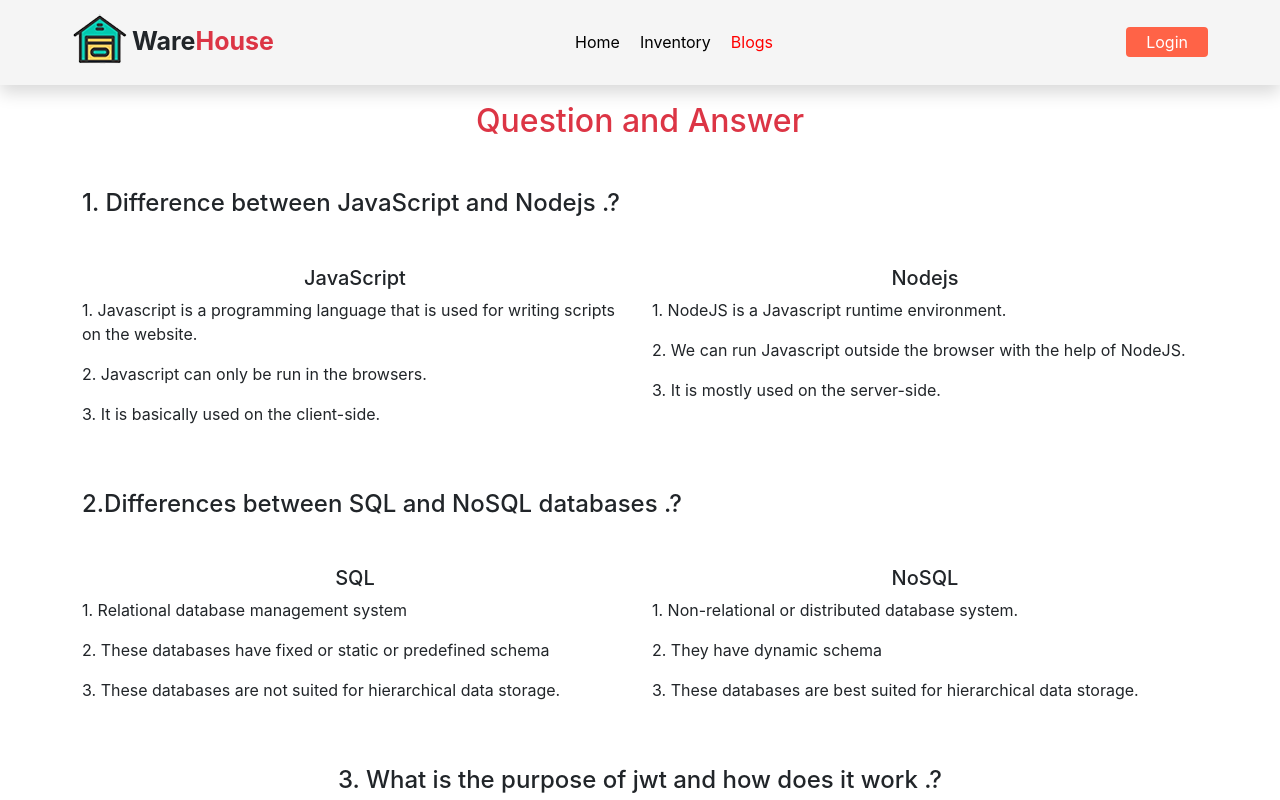
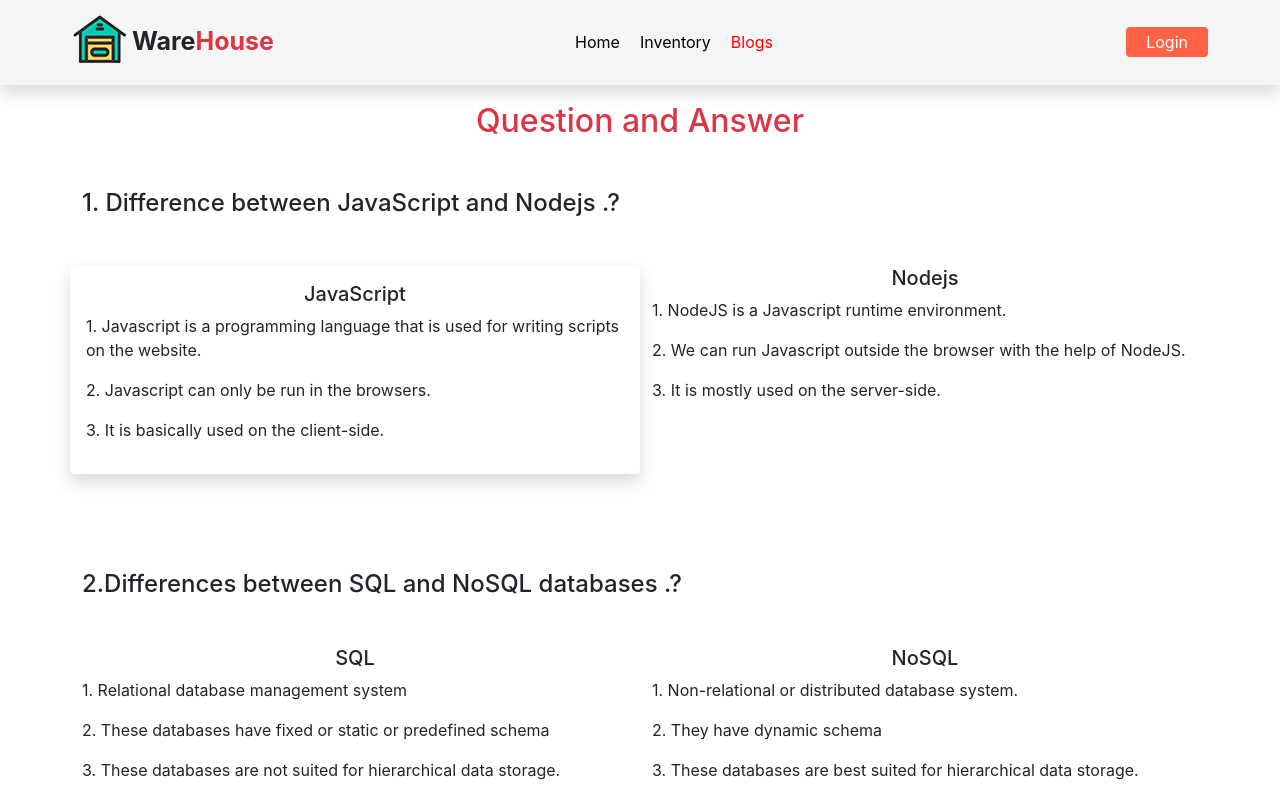
Before and after one commit to abujakariacse/ware-house-client-side, a React (Create React App) app: page /blogs in a window 1280 px wide. Shown: the top 800 px of the page. Built offline with nearby package versions, Linux system fonts and the light colour scheme; no server answers.

Commit message:
blog added

```diff
--- a/src/Components/Blogs/Blogs.js
+++ b/src/Components/Blogs/Blogs.js
@@ -10,7 +10,7 @@ const Blogs = () => {
             <div className='container mt-5'>
                 <h4>1. Difference between JavaScript and Nodejs .?</h4>
                 <div className='row mt-5'>
-                    <div className='col-lg-6 '>
+                    <div className='col-lg-6 shadow p-3 mb-5 bg-white rounded'>
                         <h5 className='text-center'>JavaScript</h5>
                         <p>1. Javascript is a programming language that is used for writing scripts on the website. </p>
                         <p>2. Javascript can only be run in the browsers.</p>
```
